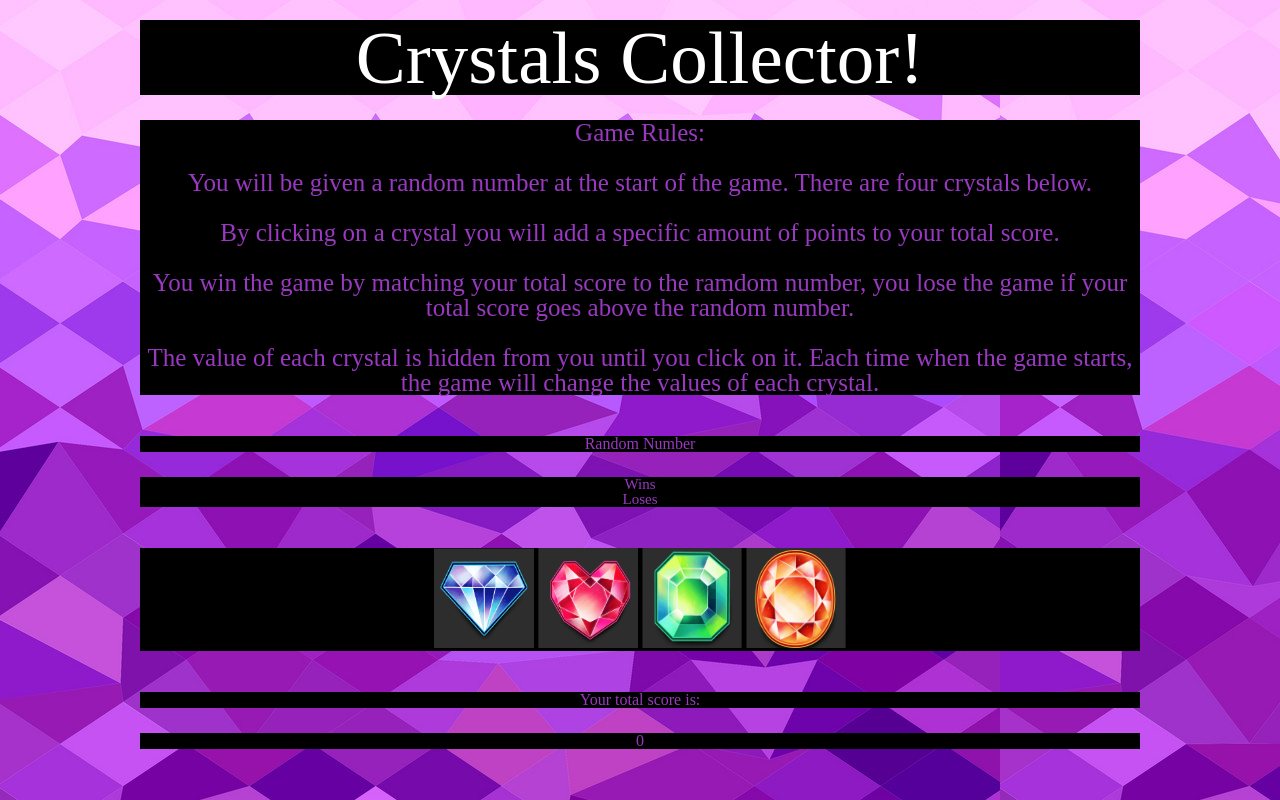
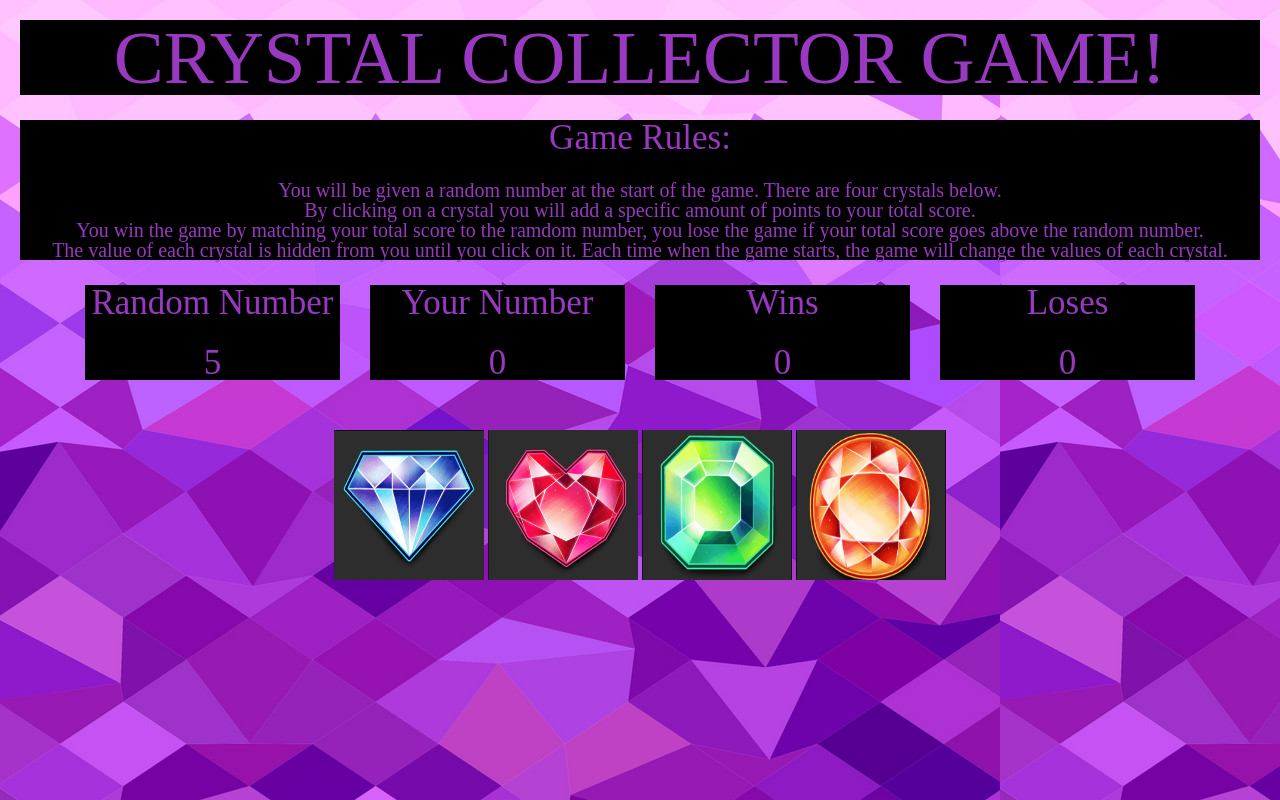
Before and after one commit to jess19ibarra/unit-4-game, a plain HTML site: page index.html in a window 1280 px wide. Drawn offline with nearby package versions, Linux system fonts and the light colour scheme.

Commit message:
updated code for game.js

```diff
--- a/assets/css/style.css
+++ b/assets/css/style.css
@@ -1,50 +1,25 @@
 body {
     background-image: url("../images/background.jpg");
     text-align: center;
-    width: 1000px;
+    width: auto;
     margin: 0 auto;
     padding: 20px;
   }
 
-h1 {
+header {
     font-size: 75px;
-    color:white;
+    color:rgb(153, 56, 192);
     text-align: center;
     background-color: black;
-    border-style: dotted;
-
 }
 
 .details {
-    font-size: 25px;
+    font-size: 20px;
     color:rgb(153, 56, 192);
     text-align: center;
     background-color: black;
     margin-top: 25px;
-}
-
-.value {
-    font-size: 16px;
-    color:rgb(153, 56, 192);
-    text-align: center;
-    background-color: black;
-    margin-top: 25px;
-}
-
-.score {
-    font-size: 15px;
-    color:rgb(153, 56, 192);
-    text-align: center;
-    background-color: black;
-    margin-top: 25px;
-}
-
-#gems {
-    font-size: 15px;
-    color:rgb(153, 56, 192);
-    text-align: center;
-    background-color: black;
-    margin-top: 25px;
+    margin-bottom: 25px;
 }
 
 p {
@@ -53,3 +28,17 @@ p {
     background-color: black;
     margin-top: 25px;
 }
+
+h3 {
+    font-size: 35px;
+    color:rgb(153, 56, 192);
+    text-align: center;
+    background-color: black;
+}
+
+.crystals {
+    color:rgb(153, 56, 192);
+    text-align: center;
+    background-color: black;
+    margin-top: 50px;
+}
--- a/assets/javascript/game.js
+++ b/assets/javascript/game.js
@@ -0,0 +1,91 @@
+//crystals
+var crystal = ["blue", "red", "green", "orange"];
+
+//variables
+var yourScore = 0;
+var number = 0;
+var win = 0;
+var lose = 0;
+
+//random number function
+var randomNumber = function (min, max) {
+    return Math.floor((Math.random() * max - min + 1) + min);
+};
+
+var game = function () {
+    yourScore = 0;
+    //get random number for the random score
+    number = randomNumber(19, 120);
+    console.log(number);
+    $("#randomNumber").html(number);
+    $("#userScore").html(yourScore);
+
+    for (var i = 0; i < 4; i++) {
+        $(".image-" + i).attr("data-crystalvalue", randomNumber(1, 9));
+    }
+};
+
+
+//get random number for each crystal
+// crystal.blue.value = randomNumber(1, 100);
+// crystal.red.value = randomNumber(1, 100);
+// crystal.green.value = randomNumber(1, 100);
+// crystal.orange.value = randomNumber(1, 100);
+
+// console.log("blue:" + crystal.blue.value);
+// console.log("red:" + crystal.red.value);
+// console.log("green:" + crystal.green.value);
+// console.log("orange:" + crystal.orange.value);
+
+//function to add the value of the crystals to the random number
+var crystalValue = function (crystal) {
+    yourScore = yourScore + Number(crystal);
+    $("#yourScore").html(yourScore);
+
+    checkWins();
+}
+
+var checkWins = function () {
+    // var lose = 0;
+    if (yourScore > number) {
+        alert("you lost");
+        console.log("you lost");
+        lose++;
+        $("#losses").html(lose);
+        //restart game
+        game();
+    }
+    else if (yourScore === number) {
+        // var win = 0;
+        alert("you won");
+        console.log("you won");
+        win++;
+        $("#win").html(win);
+        //restart game
+        game();
+    }
+};
+
+//reinitialize game
+game();
+
+//on-click for the crystal images
+$("#blue").on("click", function () {
+    crystalValue($(this).attr("data-crystalvalue"));
+    console.log($(this).attr("data-crystalvalue"));
+});
+
+$("#red").on("click", function () {
+    crystalValue($(this).attr("data-crystalvalue"));
+    console.log($(this).attr("data-crystalvalue"));
+});
+
+$("#green").on("click", function () {
+    crystalValue($(this).attr("data-crystalvalue"));
+    console.log($(this).attr("data-crystalvalue"));
+});
+
+$("#orange").on("click", function () {
+    crystalValue($(this).attr("data-crystalvalue"));
+    console.log($(this).attr("data-crystalvalue"));
+});
--- a/index.html
+++ b/index.html
@@ -1,51 +1,77 @@
+<!DOCTYPE html>
+<html lang="en">
+
 <head>
     <meta name="viewport" content="width=device-width, initial-scale=1.0">
 
     <title>Crystals Collector!</title>
-
+    <link rel="stylesheet" href="https://maxcdn.bootstrapcdn.com/bootstrap/3.4.0/css/bootstrap.min.css">
     <link rel="stylesheet" href="assets/css/reset.css">
     <link rel="stylesheet" href="assets/css/style.css">
+
 </head>
 
 <body>
-
     <header>
-        <h1>Crystals Collector!</h1>
+        <h1>CRYSTAL COLLECTOR GAME!</h1>
     </header>
 
     <main>
         <div class="details">
+
             <h3>Game Rules:</h3>
-            <p>You will be given a random number at the start of the game. There are four crystals below. </p>
-            <p>By clicking on a crystal you will add a specific amount of points to your total score.</p>
-            <p>You win the game by matching your total score to the ramdom number, you lose the game if your total score
-                goes above the random number.</p>
-            <p>The value of each crystal is hidden from you until you click on it. Each time when the game starts, the
+            <p>You will be given a random number at the start of the game. There are four crystals below.
+                <br>
+                By clicking on a crystal you will add a specific amount of points to your total score.
+                <br>
+                You win the game by matching your total score to the ramdom number, you lose the game if your total
+                score goes above the random number.
+                <br>
+                The value of each crystal is hidden from you until you click on it. Each time when the game starts, the
                 game will change the values of each crystal.</p>
         </div>
-        <br>
-        <div class="value">
-            <h3>Random Number</h3>
+
+        <div class="container">
+            <div class="col-sm-3">
+                <h3>Random Number
+                    <p id='randomNumber'>0</p>
+                </h3>
+            </div>
+            <div class="col-sm-3">
+                <h3>Your Number
+                    <p id='yourScore'>0</p>
+                </h3>
+            </div>
+
+            <div class="container2">
+                <div class="col-sm-3">
+                    <h3>Wins
+                        <p id='Wins'>0</p>
+                    </h3>
+                </div>
+                <div class="col-sm-3">
+                    <h3>Loses
+                        <p id='Loses'>0</p>
+                    </h3>
+                </div>
+            </div>
         </div>
-        <div class="score">
-            <h4>Wins</h4>
-            <h4>Loses</h4>
+
+        <div class="crystals">
+            <div class="col-lg-12">
+                <img class="image-0" src="assets/images/blue.PNG" alt="blue" width="150" height="150" id="blue">
+                <img class="image-1" src="assets/images/red.PNG" alt="red" width="150" height="150" id="red">
+                <img class="image-2" src="assets/images/green.PNG" alt="green" width="150" height="150" id="green">
+                <img class="image-3" src="assets/images/orange.PNG" alt="orange" width="150" height="150" id="orange">
+            </div>
         </div>
-        <br>
-        <div id="gems">
-            <img src="assets/images/blue.PNG" alt="blue" width="100" height="100">
-            <img src="assets/images/red.PNG" alt="red" width="100" height="100">
-            <img src="assets/images/green.PNG" alt="green" width="100" height="100">
-            <img src="assets/images/orange.PNG" alt="orange" width="100" height="100">
-        </div>
-        <br>
-        <p>Your total score is:</p>
-        <p id='yourTotal'>0</p>
-
-
 
     </main>
 
+
+    <script type="text/javascript" src="https://cdnjs.cloudflare.com/ajax/libs/jquery/3.2.1/jquery.min.js"></script>
     <script src="assets/javascript/game.js"></script>
 
 </body>
+
+</html>
```
